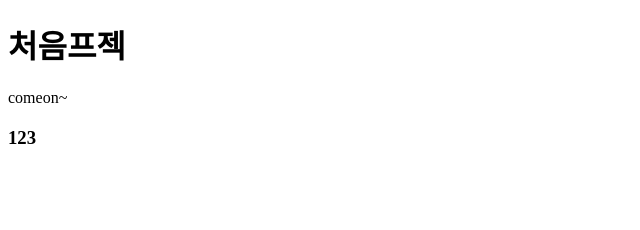
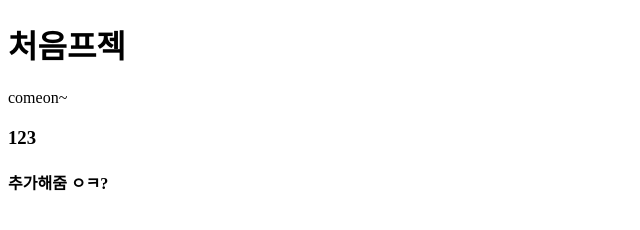
Before and after one commit to githubble123/first-y-project-, a plain HTML site: page index.html in a window 1280 px wide. Shown: the whole page, without its empty margins (0-640 px from the left). Drawn offline with Linux system fonts and the light colour scheme.

Commit message:
third commit

```diff
--- a/index.html
+++ b/index.html
@@ -11,5 +11,6 @@
     <p>comeon~</p>
     <h2></h2>
     <h3>123</h3>
+    <h4>추가해줌 ㅇㅋ?</h4>
   </body>
 </html>
```
